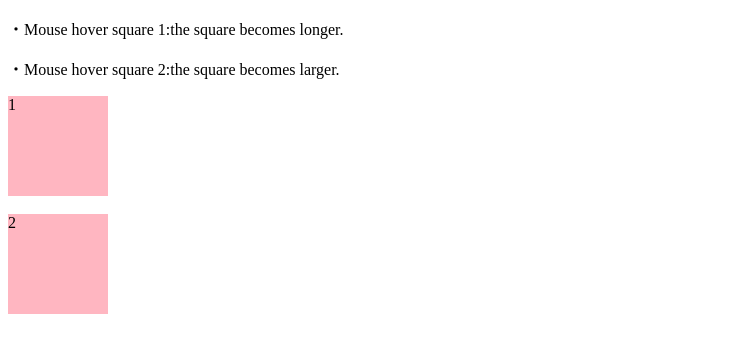
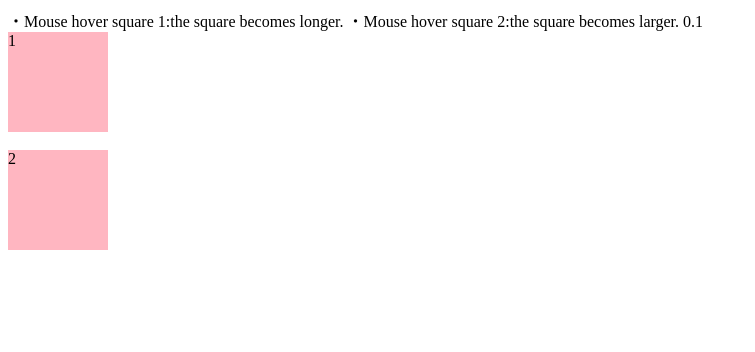
Before and after one commit to Yuka0203/1139955_exercise16, a plain HTML site: page index.html in a window 1280 px wide. Shown: the whole page, without its empty margins (0-755 px from the left). Drawn offline with Linux system fonts and the light colour scheme.

Commit message:
Update index.html

```diff
--- a/index.html
+++ b/index.html
@@ -28,8 +28,8 @@
 </head>
 <body>
 
-<p>・Mouse hover square 1:the square becomes longer.</p>
-<p>・Mouse hover square 2:the square becomes larger.</p>
+・Mouse hover square 1:the square becomes longer.
+・Mouse hover square 2:the square becomes larger. 0.1
 <div id="div1">1</div><br>
 <div id="div2">2</div>
 
```
